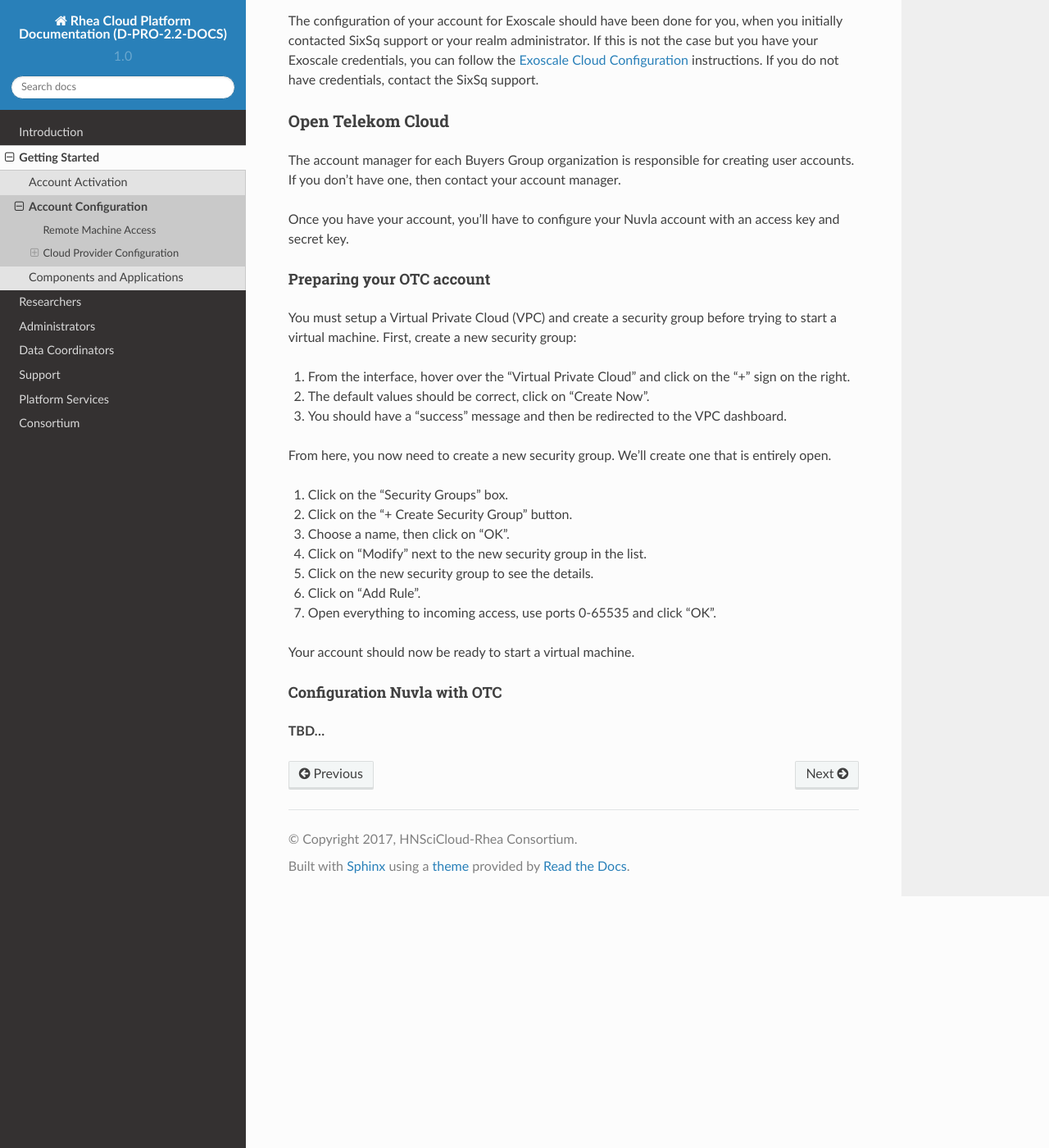
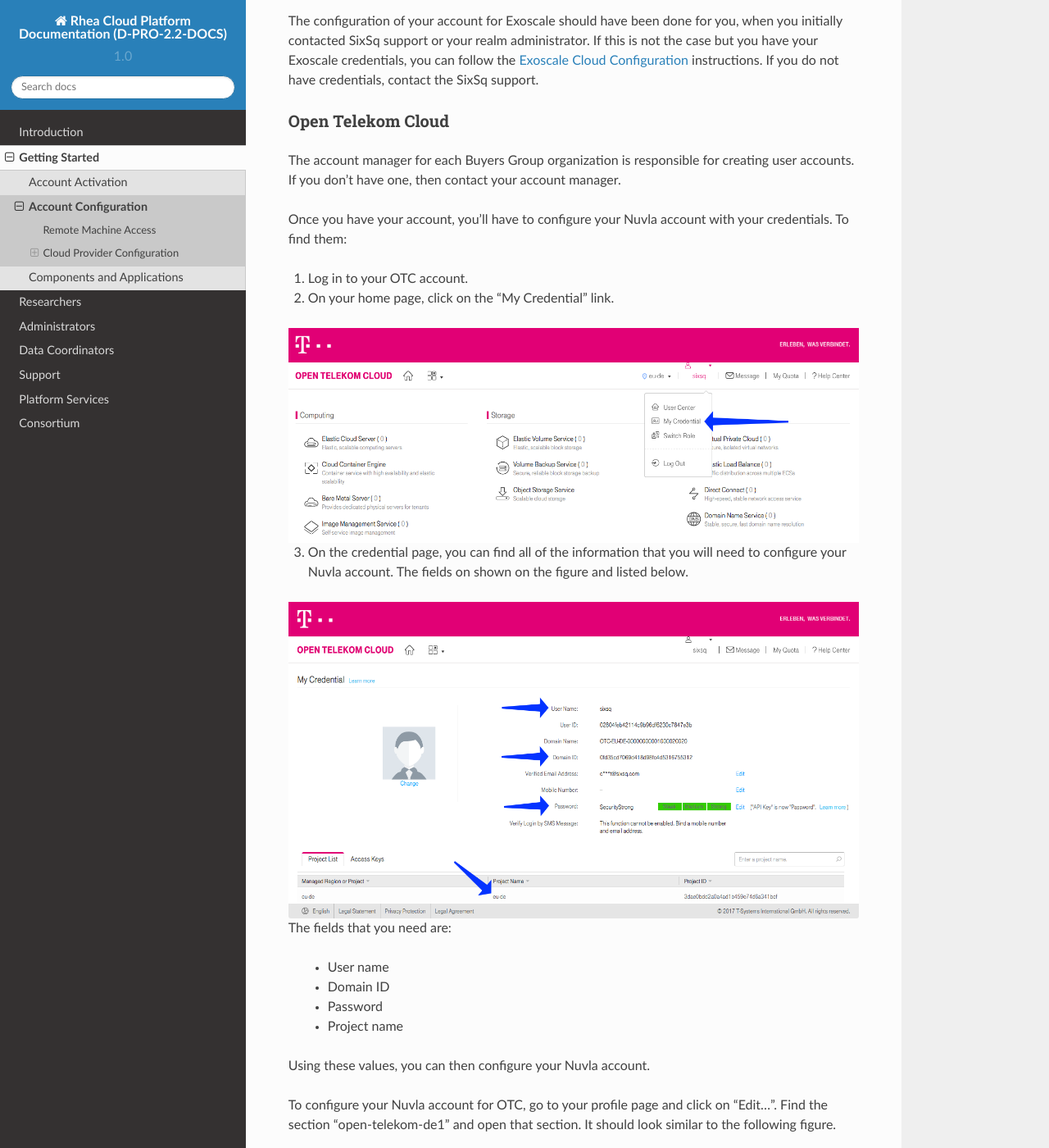
Before and after one commit to teamputtygen/hn-docs, a Sphinx documentation site: the page built from docs/getting-started/configuration.rst, in a window 1280 px wide and 1400 px high, scrolled down 881 px. Shown: the whole window at 82% size. Built offline with Sphinx 7.4.7 and the Read the Docs theme 2.0.0, drawn with Linux system fonts in a browser that asks for light colours; some of the changed text lies outside the part shown.

Commit message:
add instructions for otc

```diff
--- a/docs/getting-started/applications.rst
+++ b/docs/getting-started/applications.rst
@@ -23,3 +23,5 @@
 
 Other application definitions will appear over time.  If you have
 specific needs, contact SixSq support to request new ones.
+
+.. _`Nuvla App Store`:  https://nuv.la/appstore
--- a/docs/getting-started/configuration.rst
+++ b/docs/getting-started/configuration.rst
@@ -49,38 +49,47 @@
 account manager.
 
 Once you have your account, you'll have to configure your Nuvla
-account with an access key and secret key.
+account with your credentials.  To find them:
 
-Preparing your OTC account
-^^^^^^^^^^^^^^^^^^^^^^^^^^
+1. Log in to your OTC account.
 
-You must setup a Virtual Private Cloud (VPC) and create a security
-group before trying to start a virtual machine. First, create a new
-security group:
+2. On your home page, click on the "My Credential" link.
 
-1. From the interface, hover over the "Virtual Private Cloud" and
-   click on the "+" sign on the right.
-2. The default values should be correct, click on "Create Now".
-3. You should have a "success" message and then be redirected to the VPC dashboard.
+.. figure:: ../images/otcHome.png
+   :alt: OTC Home Page
+   :width: 100%
+   :align: center
 
-From here, you now need to create a new security group. We'll create
-one that is entirely open.
+3. On the credential page, you can find all of the information that
+   you will need to configure your Nuvla account.  The fields on shown
+   on the figure and listed below.
 
-1. Click on the "Security Groups" box.
-2. Click on the "+ Create Security Group" button.
-3. Choose a name, then click on "OK".
-4. Click on "Modify" next to the new security group in the list.
-5. Click on the new security group to see the details.
-6. Click on "Add Rule".
-7. Open everything to incoming access, use ports 0-65535 and click
-   "OK".
+.. figure:: ../images/otcCredential.png
+   :alt: OTC Credential Page
+   :width: 100%
+   :align: center
 
-Your account should now be ready to start a virtual machine.
+The fields that you need are:
 
-Configuration Nuvla with OTC
-^^^^^^^^^^^^^^^^^^^^^^^^^^^^
+ - User name
+ - Domain ID
+ - Password
+ - Project name
 
-**TBD...**
+Using these values, you can then configure your Nuvla account.
+
+To configure your Nuvla account for OTC, go to your profile page and
+click on "Edit...".  Find the section "open-telekom-de1" and open that
+section. It should look similar to the following figure.
+
+.. figure:: ../images/nuvlaOTCConfiguration.png
+   :alt: Nuvla Configuration for OTC
+   :width: 100%
+   :align: center
+
+Provide the values of the fields from the information on your OTC
+credential page and then save your profile.  You should be able to use
+OTC cloud resources now.
 
 .. _`Remote Machine Access`: http://ssdocs.sixsq.com/en/latest/tutorials/ss/appendix.html#remote-machine-access
 
```
Also changed, not shown: docs/images/nuvlaOTCConfiguration.png (added), docs/images/otcCredential.png (added), docs/images/otcHome.png (added).
